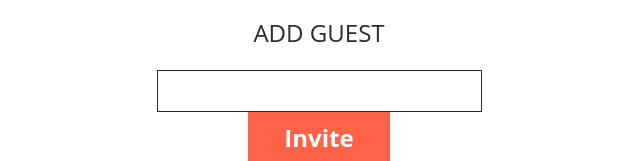
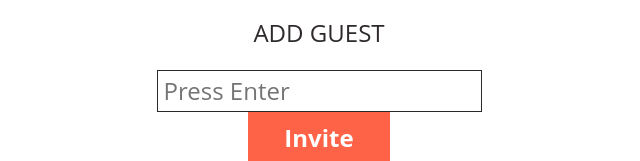
Before and after one commit to VinhQua/potluck, a website built with Parcel: page index.html in a window 1280 px wide. Shown: the part 185-346 px from the top of the page, without its empty margins (321-961 px from the left). Built offline with nearby package versions, Linux system fonts and the light colour scheme.

Commit message:
Add placeholder press enter for input

```diff
--- a/index.html
+++ b/index.html
@@ -49,7 +49,7 @@
         <button class="assign"><a href="#assigned">Assign dishes!</a></button>
       </div>
       <label for="invite">Add Guest</label>
-      <input type="text" id="invite" />
+      <input type="text" id="invite" placeholder="Press Enter" />
       <button class="invite">Invite</button>
     </div>
     <div class="guest-list-container">
```
